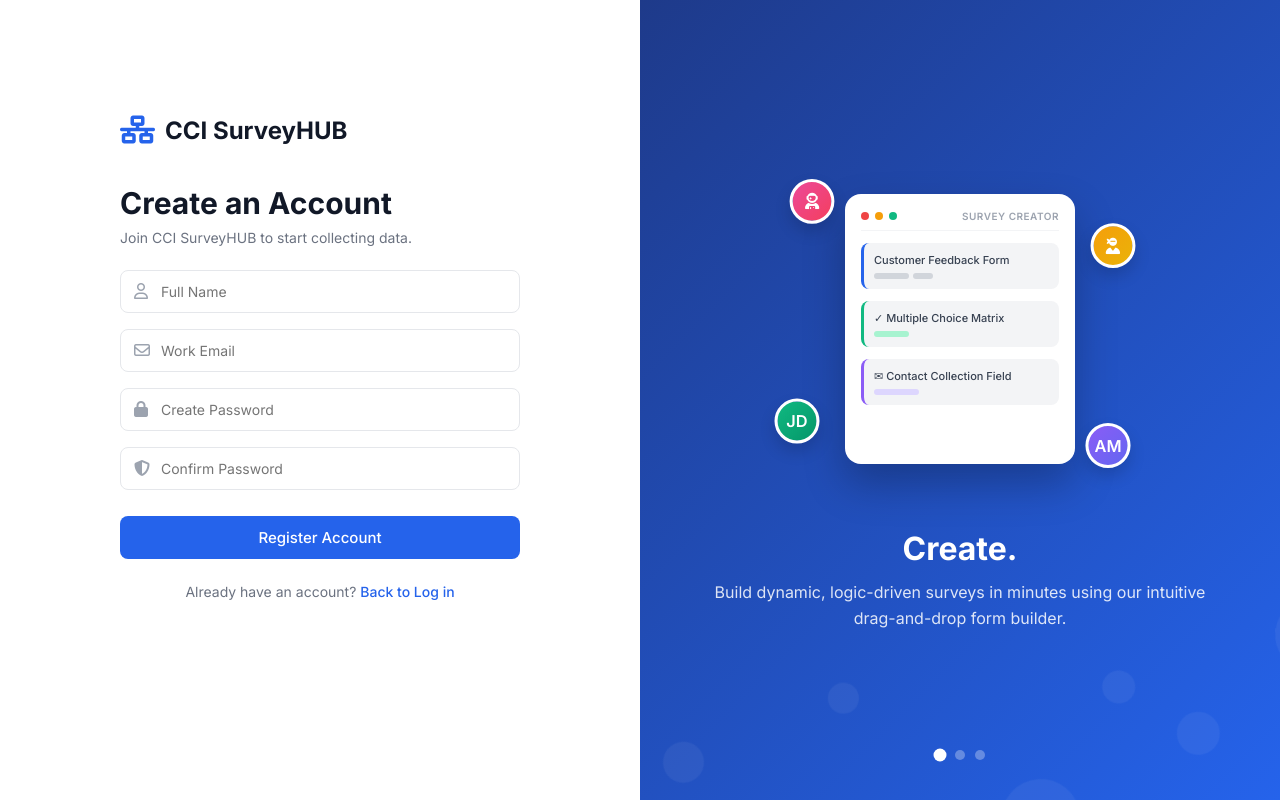
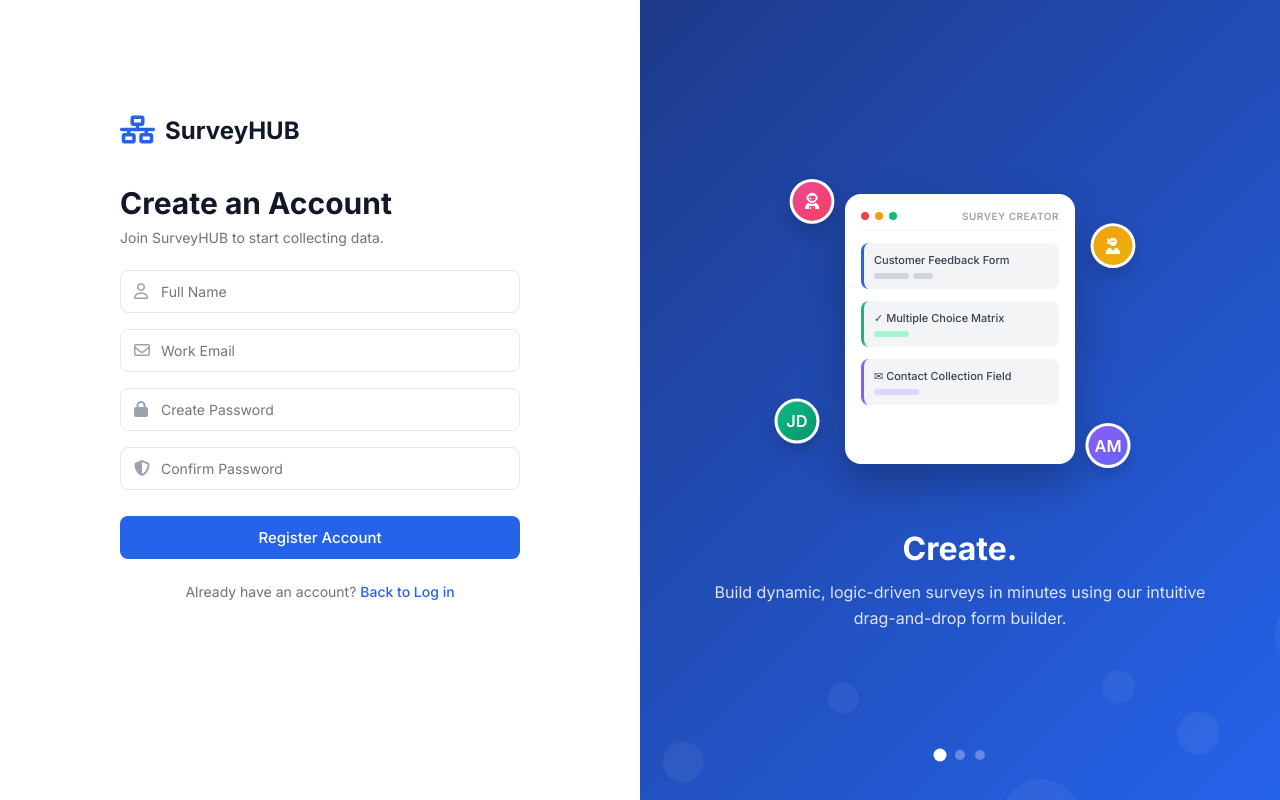
Before and after one commit to Yvieee28/SurveyHUB, a Flask app: page /register in a window 1280 px wide. Run offline with Flask 3, Linux system fonts and the light colour scheme.

Commit message:
Remove CCI branding from SurveyHUB

```diff
--- a/app/routes/assistant.py
+++ b/app/routes/assistant.py
@@ -10,9 +10,9 @@ load_dotenv()
 
 assistant = Blueprint('assistant', __name__)
 
-SYSTEM_PROMPT = _("""You are a helpful assistant inside CCI SurveyHUB, an internal survey management application for the Chamber of Commerce and Industry.
+SYSTEM_PROMPT = _("""You are a helpful assistant inside SurveyHUB, a survey management and data collection application.
 
-You help CCI staff navigate and use the application. You only answer questions about how to use CCI SurveyHUB. If asked anything unrelated, politely redirect to app-related questions.
+You help users navigate and use the application. You only answer questions about how to use SurveyHUB. If asked anything unrelated, politely redirect to app-related questions.
 
 The application has these main sections:
 - Dashboard: shows total surveys, responses, anomalies and latest activity
--- a/app/templates/base.html
+++ b/app/templates/base.html
@@ -3,7 +3,7 @@
 <head>
     <meta charset="UTF-8">
     <meta name="viewport" content="width=device-width, initial-scale=1.0">
-    <title>CCI SurveyHUB</title>
+    <title>SurveyHUB</title>
     <!-- Clean Google Font to match Figma's modern UI type -->
     <link href="https://fonts.googleapis.com/css2?family=Inter:wght@400;500;600;700&display=swap" rel="stylesheet">
     <!-- Bootstrap CSS Framework -->
@@ -407,7 +407,7 @@
         </div>
         <div class="ai-chat-messages" id="aiChatMessages">
             <div class="ai-message">
-                {{ _("Hello! I'm your CCI SurveyHUB assistant. How can I help you today?") }}
+                {{ _("Hello! I'm your SurveyHUB assistant. How can I help you today?") }}
             </div>
         </div>
         <div class="ai-chat-input-container">
--- a/app/templates/login.html
+++ b/app/templates/login.html
@@ -3,7 +3,7 @@
 <head>
     <meta charset="UTF-8">
     <meta name="viewport" content="width=device-width, initial-scale=1.0">
-    <title>CCI SurveyHUB - {{ _('Login & Register') }}</title>
+    <title>SurveyHUB - {{ _('Login & Register') }}</title>
     <link href="https://fonts.googleapis.com/css2?family=Inter:wght@400;500;600;700&display=swap" rel="stylesheet">
     <link rel="stylesheet" href="https://cdnjs.cloudflare.com/ajax/libs/font-awesome/6.4.0/css/all.min.css">
     <style>
@@ -468,7 +468,7 @@
 
             <div class="logo">
                 <i class="fa-solid fa-network-wired logo-icon"></i>
-                <span>CCI SurveyHUB</span>
+                <span>SurveyHUB</span>
             </div>
 
             <div class="forms-container">
@@ -506,7 +506,7 @@
 
                 <div class="form-view {% if view == 'signup' %}active{% endif %}" id="signup-form">
                     <h1>{{ _('Create an Account') }}</h1>
-                    <p class="subtitle">{{ _('Join CCI SurveyHUB to start collecting data.') }}</p>
+                    <p class="subtitle">{{ _('Join SurveyHUB to start collecting data.') }}</p>
 
                     <form method="POST" action="{{ url_for('auth.register') }}">
                         <div class="form-group">
```
